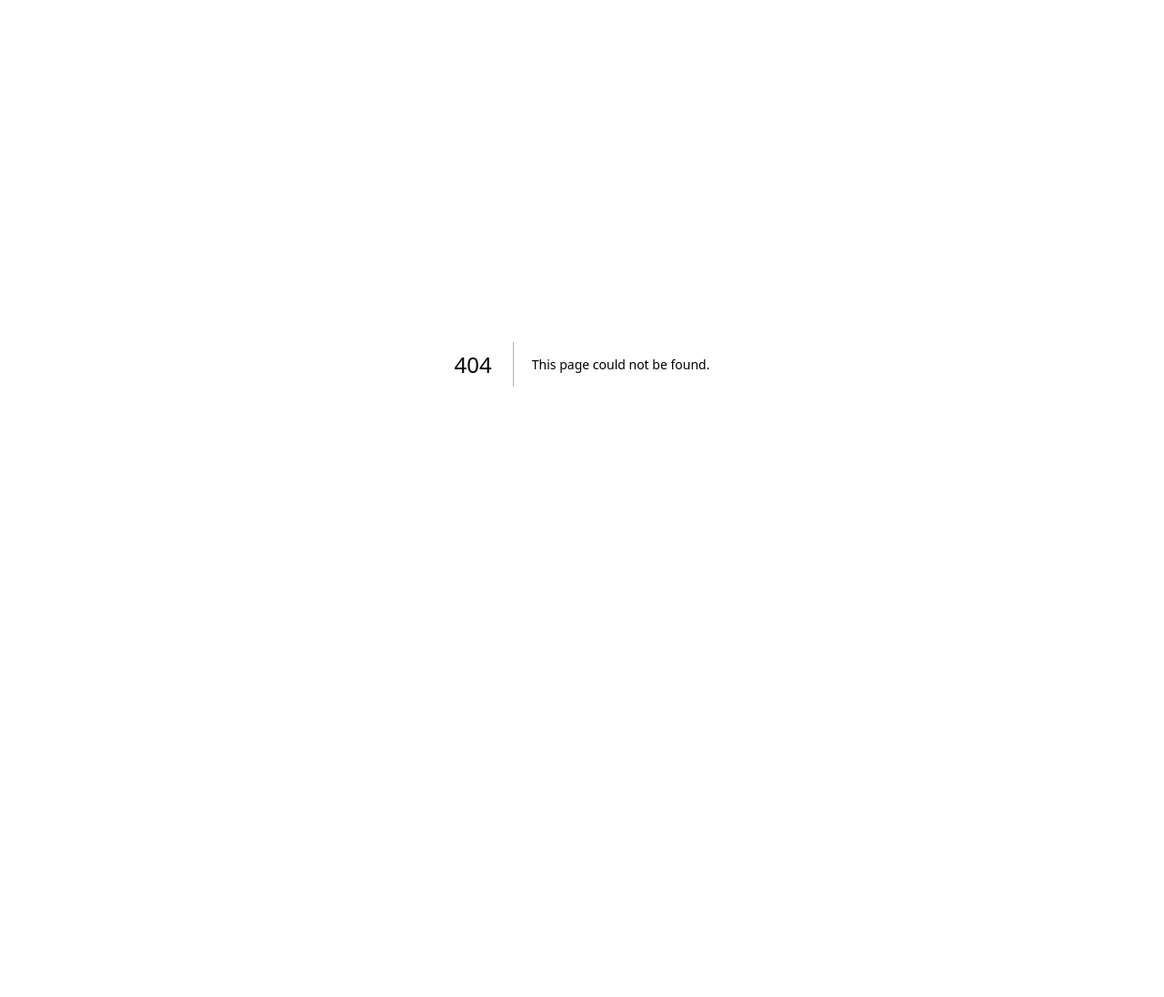
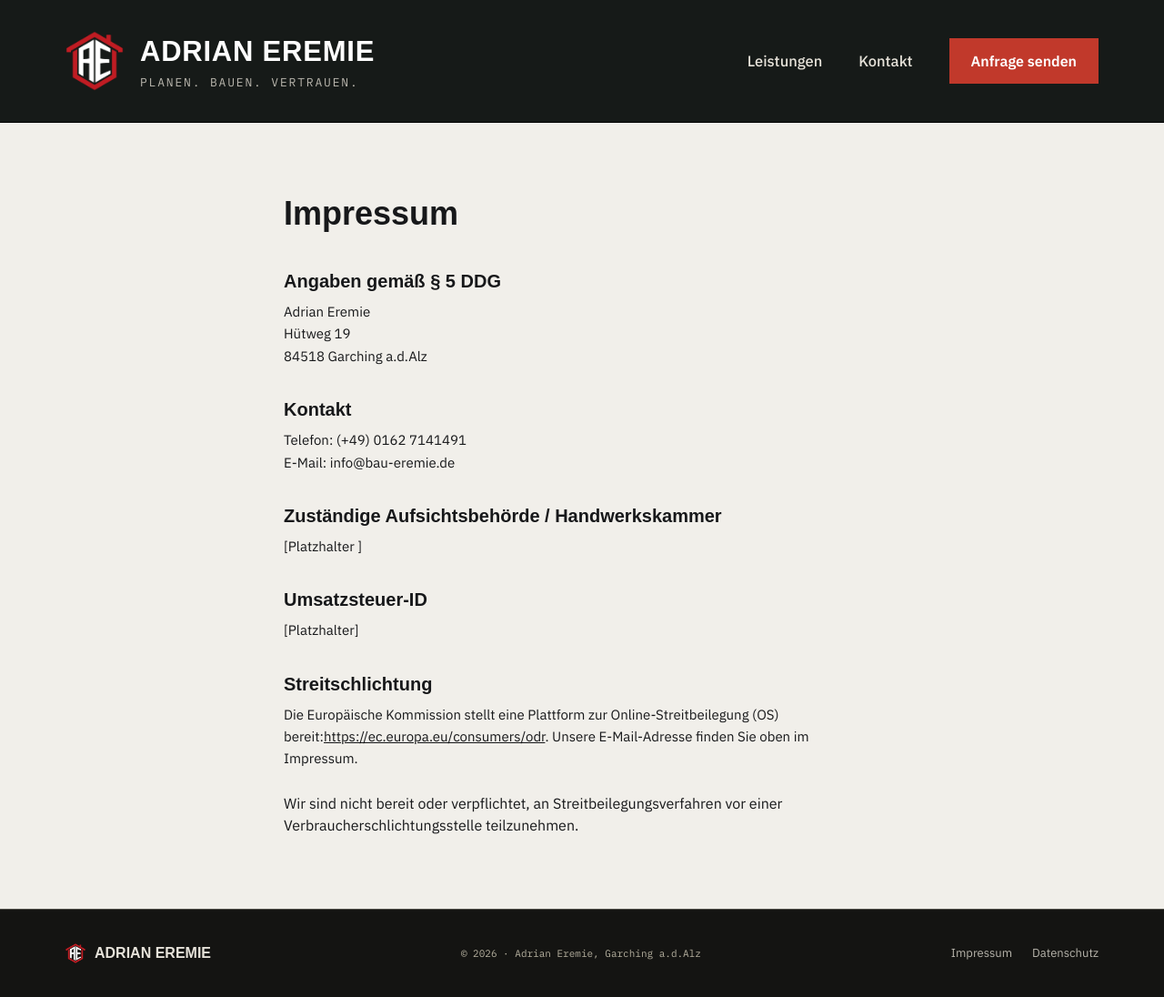
Before and after one commit to goaji/bau-eremie, a Next.js app: page /impressum in a window 1280 px wide. Before the commit this address had no page. Shown: the whole page at 91% size. Before the commit the page ends 800 px from the top, so only its background shows below. Built offline with nearby package versions, Linux system fonts and the light colour scheme; a web font is replaced by a local one.

Commit message:
Created Impressum page

```diff
--- /dev/null
+++ b/src/app/impressum/page.tsx
@@ -0,0 +1,19 @@
+import type { Metadata } from "next";
+import Header from "@/components/Header";
+import Footer from "@/components/Footer";
+import Impressum from "@/components/Impressum";
+
+export const metadata: Metadata = {
+  title: "Impressum",
+  description: "Impressum und Anbieterkennzeichnung nach § 5 DDG.",
+};
+
+export default function ImpressumPage() {
+  return (
+    <div>
+      <Header />
+      <Impressum />
+      <Footer />
+    </div>
+  );
+}
--- a/src/app/layout.tsx
+++ b/src/app/layout.tsx
@@ -1,3 +1,4 @@
+import type { Metadata } from "next";
 import { IBM_Plex_Sans, IBM_Plex_Mono, Big_Shoulders } from "next/font/google";
 import "./globals.css";
 
@@ -19,6 +20,15 @@
   variable: "--font-mono",
 });
 
+export const metadata: Metadata = {
+  title: {
+    default: "Adrian Eremie · Bauunternehmen, Planung & Energieberatung",
+    template: "%s · Adrian Eremie",
+  },
+  description:
+    "Bauunternehmen, Planung und zertifizierte Energieberatung aus einer Hand – Adrian Eremie, tätig in Garching an der Alz und Umgebung.",
+};
+
 export default function RootLayout({
   children,
 }: Readonly<{
--- a/src/app/page.tsx
+++ b/src/app/page.tsx
@@ -1,4 +1,5 @@
 import Contact from "@/components/Contact";
+import Footer from "@/components/Footer";
 import Header from "@/components/Header";
 import Hero from "@/components/Hero";
 import Services from "@/components/Services";
@@ -10,6 +11,7 @@
       <Hero />
       <Services />
       <Contact />
+      <Footer />
     </div>
   );
 }
--- /dev/null
+++ b/src/components/Footer.tsx
@@ -0,0 +1,36 @@
+import Image from "next/image";
+
+export default function Footer() {
+  return (
+    <footer className="bg-[#141412] text-grey-soft py-9 border-t border-grey-line">
+      <div className="max-w-300 mx-auto px-8 flex justify-between items-center flex-wrap gap-3.5 text-[13px]">
+        <div className="flex items-center gap-2.5 font-display font-bold text-paper-2 text-base">
+          <Image
+            src="/logo.png"
+            alt="Adrian Eremie Logo"
+            width={22}
+            height={23}
+          />
+          ADRIAN EREMIE
+        </div>
+        <div className="font-mono text-[11px] text-[#B5B09F]">
+          © 2026 · Adrian Eremie, Garching a.d.Alz
+        </div>
+        <div className="flex gap-5.5">
+          <a
+            href="/impressum"
+            className="no-underline text-grey-soft hover:text-paper"
+          >
+            Impressum
+          </a>
+          <a
+            href="/datenschutz"
+            className="no-underline text-grey-soft hover:text-paper"
+          >
+            Datenschutz
+          </a>
+        </div>
+      </div>
+    </footer>
+  );
+}
--- a/src/components/Header.tsx
+++ b/src/components/Header.tsx
@@ -2,7 +2,7 @@
 
 import { useState } from "react";
 import Image from "next/image";
-import NavLink from "./NavLink";
+import Link from "next/link";
 
 export default function Header() {
   const [isOpen, setIsOpen] = useState(false);
@@ -10,8 +10,8 @@
   return (
     <header className="sticky top-0 z-50 bg-dark border-b border-black">
       <div className="flex items-center justify-between px-8 py-8.5 max-w-300 mx-auto">
-        <a
-          href="#top"
+        <Link
+          href="/"
           className="flex items-center gap-4.5 font-display font-extrabold text-[31px] tracking-wide text-white no-underline"
         >
           <Image
@@ -27,7 +27,7 @@
               Planen. Bauen. Vertrauen.
             </span>
           </span>
-        </a>
+        </Link>
 
         <button
           onClick={() => setIsOpen(!isOpen)}
@@ -40,13 +40,26 @@
 
         <nav
           className={`${isOpen ? "flex" : "hidden"} flex-col items-end gap-5 fixed right-8 top-25.75 bg-dark px-8 py-6 border-b border-grey-line
-    md:flex md:static md:flex-row md:items-center md:gap-10 md:bg-transparent md:p-0 md:border-0`}
+            md:static md:flex md:flex-row md:items-center md:gap-10 md:bg-transparent md:p-0 md:border-0`}
         >
-          <NavLink href="#leistungen">Leistungen</NavLink>
-          <NavLink href="#kontakt">Kontakt</NavLink>
-          <NavLink href="#anfrage" isRed>
+          <Link
+            href="/#leistungen"
+            className="text-paper-2 hover:text-white no-underline text-[16.5px] font-medium"
+          >
+            Leistungen
+          </Link>
+          <Link
+            href="/#kontakt"
+            className="text-paper-2 hover:text-white no-underline text-[16.5px] font-medium"
+          >
+            Kontakt
+          </Link>
+          <Link
+            href="/#kontakt"
+            className="bg-red text-white px-6 py-3.25 text-base font-semibold no-underline hover:bg-red-deep transition-colors"
+          >
             Anfrage senden
-          </NavLink>
+          </Link>
         </nav>
       </div>
     </header>
--- /dev/null
+++ b/src/components/Impressum.tsx
@@ -0,0 +1,73 @@
+export default function Impressum() {
+  return (
+    <div>
+      <main className="bg-paper text-ink">
+        <div className="max-w-180 mx-auto px-8 py-20">
+          <h1 className="font-display font-extrabold text-4xl mb-10 text-ink">
+            Impressum
+          </h1>
+          <section className="mb-8">
+            <h2 className="font-display font-bold text-xl mb-2">
+              Angaben gemäß § 5 DDG
+            </h2>
+            <p className="text-[15px] leading-relaxed">
+              Adrian Eremie
+              <br />
+              Hütweg 19
+              <br />
+              84518 Garching a.d.Alz
+            </p>
+          </section>
+
+          <section className="mb-8">
+            <h2 className="font-display font-bold text-xl mb-2">Kontakt</h2>
+            <p className="text-[15px] leading-relaxed">
+              Telefon: (+49) 0162 7141491
+              <br />
+              E-Mail: info@bau-eremie.de
+            </p>
+          </section>
+
+          <section className="mb-8">
+            <h2 className="font-display font-bold text-xl mb-2">
+              Zuständige Aufsichtsbehörde / Handwerkskammer
+            </h2>
+            <p className="text-[15px] leading-relaxed">[Platzhalter ]</p>
+          </section>
+
+          <section className="mb-8">
+            <h2 className="font-display font-bold text-xl mb-2">
+              Umsatzsteuer-ID
+            </h2>
+            <p className="text-[15px] leading-relaxed">[Platzhalter]</p>
+          </section>
+
+          <section>
+            <h2 className="font-display font-bold text-xl mb-2">
+              Streitschlichtung
+            </h2>
+            <p className="text-[15px] leading-relaxed">
+              Die Europäische Kommission stellt eine Plattform zur
+              Online-Streitbeilegung (OS) bereit:
+              <a
+                href="https://ec.europa.eu/consumers/odr"
+                target="_blank"
+                rel="noopener noreferrer"
+                className="text-link underline"
+              >
+                https://ec.europa.eu/consumers/odr
+              </a>
+              . Unsere E-Mail-Adresse finden Sie oben im Impressum.
+            </p>
+            <br />
+            <p>
+              Wir sind nicht bereit oder verpflichtet, an
+              Streitbeilegungsverfahren vor einer Verbraucherschlichtungsstelle
+              teilzunehmen.
+            </p>
+          </section>
+        </div>
+      </main>
+    </div>
+  );
+}
```
